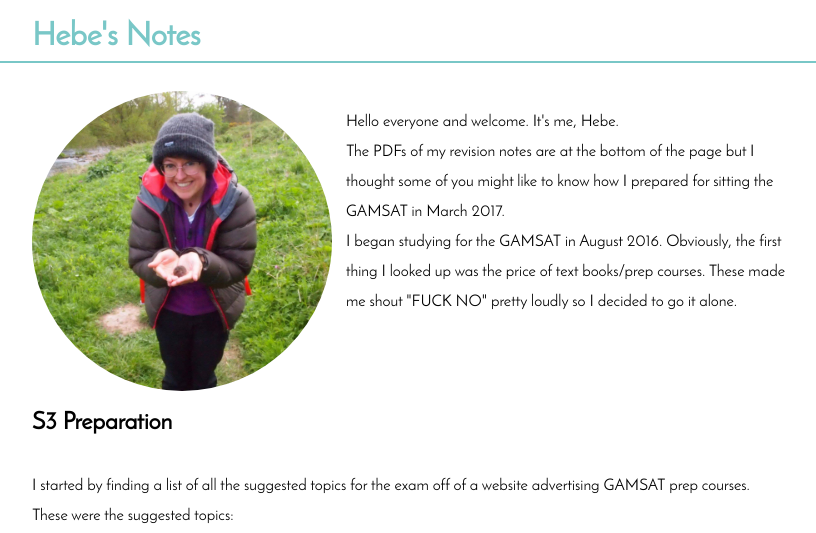
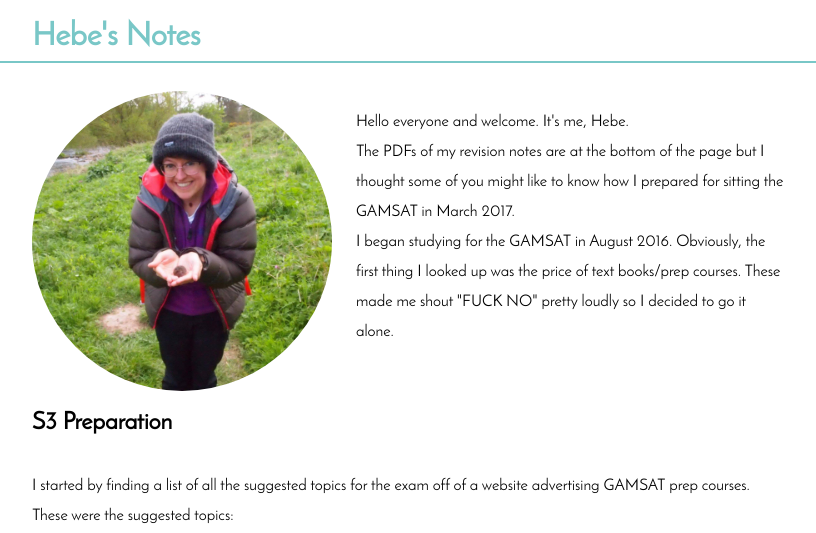
Before and after one commit to TomGB/hebe, a PHP site: page / in a window 1280 px wide. Shown: the top 533 px of the page, without its empty margins (228-1044 px from the left). Run offline with PHP 8.4, Linux system fonts and the light colour scheme.

Commit message:
info padding left

```diff
--- a/style.css
+++ b/style.css
@@ -47,7 +47,7 @@ hr {
 
 .hebe-info{
   max-width: 450px;
-  padding-left: 10px;
+  padding-left: 20px;
 }
 
 .profile-section * {
```
